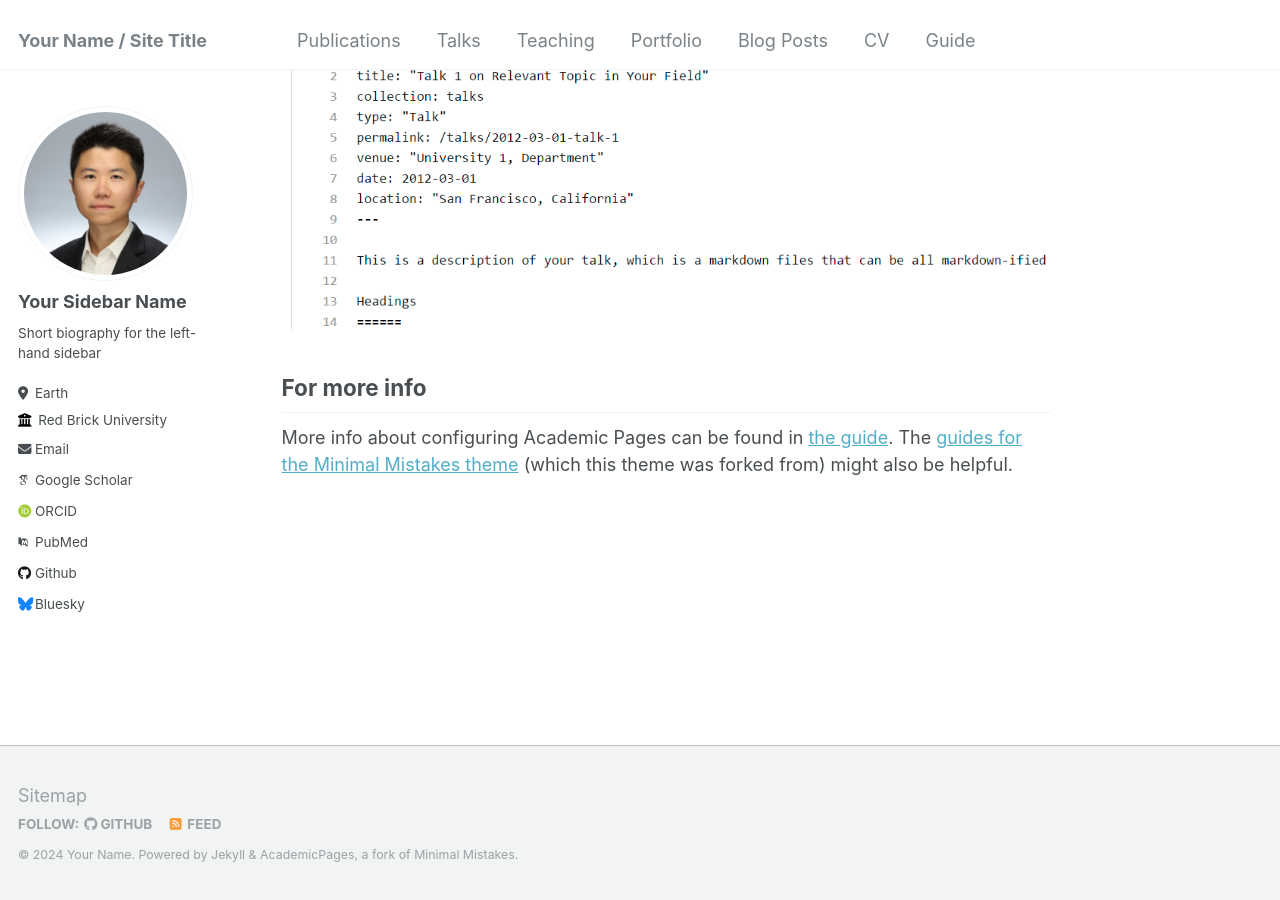
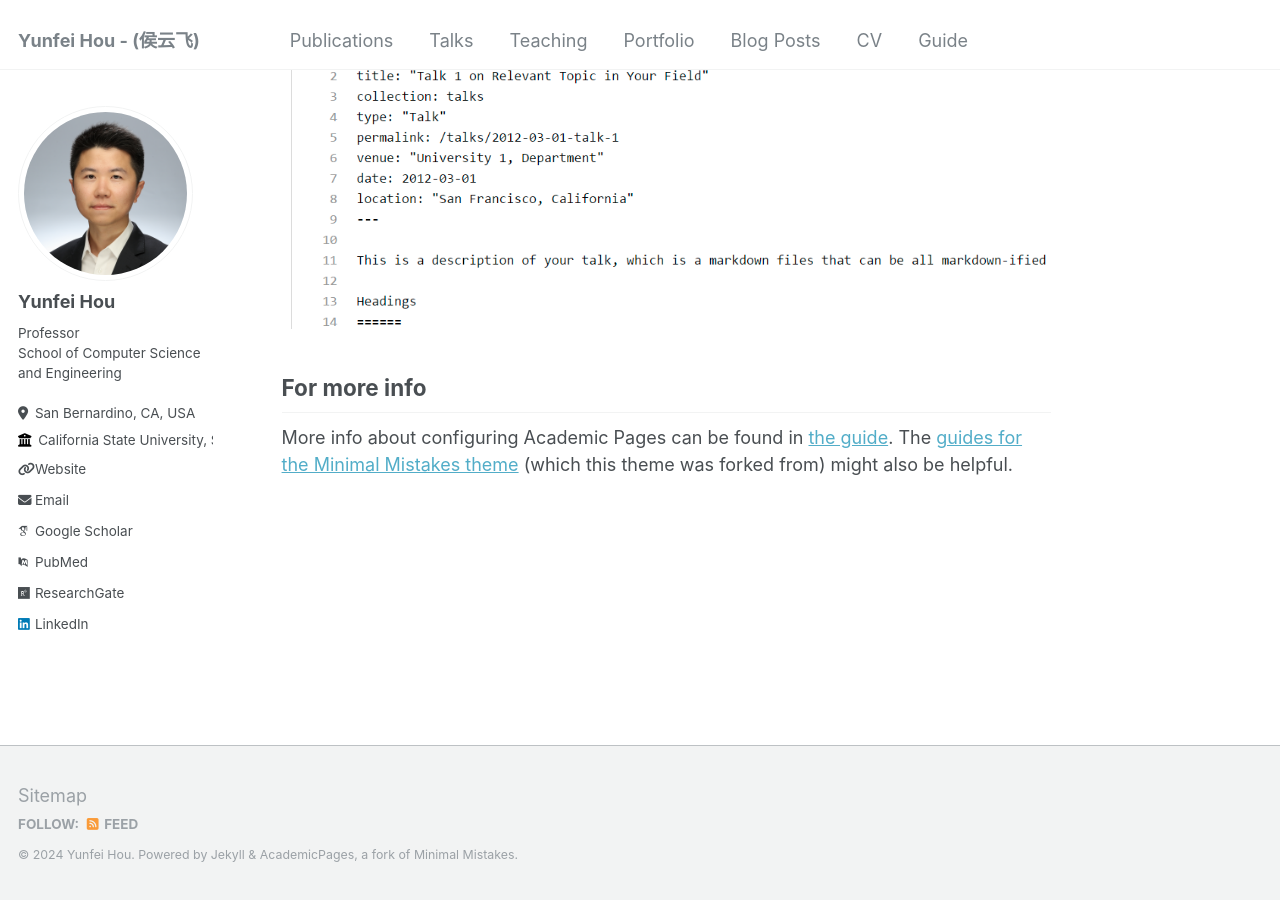
Before and after one commit to feiyunhou/feiyunhou.github.io, a Jekyll site: the page built from _pages/about.md, in a window 1280 px wide and 900 px high, scrolled down 2660 px. Built offline with Jekyll 4.4.1, drawn with Linux system fonts in a browser that asks for light colours; some web fonts are replaced.

Commit message:
Update _config.yml

```diff
--- a/_config.yml
+++ b/_config.yml
@@ -8,13 +8,13 @@
 
 # Basic Site Settings
 locale                   : "en-US"
-title                    : "Your Name / Site Title"
+title                    : "Yunfei Hou - (侯云飞)"
 title_separator          : "-"
-name                     : &name "Your Name"
-description              : &description "personal description"
-url                      : https://academicpages.github.io # the base hostname & protocol for your site e.g. "https://mmistakes.github.io"
+name                     : &name "Yunfei Hou"
+description              : &description "Yunfei Hou's website"
+url                      : https://feiyunhou.github.io # the base hostname & protocol for your site e.g. "https://mmistakes.github.io"
 baseurl                  : "" # the subpath of your site, e.g. "/blog"
-repository               : "academicpages/academicpages.github.io"
+repository               : "feiyunhou/feiyunhou.github.io"
 
 # Site Author - The following control what appear as part of the author content on the side bar.
 #               If a field is blank the icon and link will not appear, otherwise it will be shown.
@@ -22,33 +22,33 @@ repository               : "academicpages/academicpages.github.io"
 author:
   # Biographic information
   avatar           : "profile.png"
-  name             : "Your Sidebar Name"
+  name             : "Yunfei Hou"
   pronouns         : # example: "she/her"
-  bio              : "Short biography for the left-hand sidebar"
-  location         : "Earth"
-  employer         : "Red Brick University"
-  uri              : # URL
-  email            : "none@example.org"
+  bio              : "Professor <br> School of Computer Science and Engineering"
+  location         : "San Bernardino, CA, USA"
+  employer         : "California State University, San Bernardino"
+  uri              : "https://www.csusb.edu/cse"
+  email            : "hou@csusb.edu"
 
   # Academic websites
   arxiv            : # URL - Update with the correct link to your profile
-  googlescholar    : "https://scholar.google.com/citations?user=PS_CX0AAAAAJ"
+  googlescholar    : "https://scholar.google.com/citations?user=QFQ37sAAAAAJ&hl=en"
   impactstory      : # URL
-  orcid            : "http://orcid.org/yourorcidurl"
+  orcid            : #"http://orcid.org/yourorcidurl"
   semantic         : # URL
   pubmed           : "https://www.ncbi.nlm.nih.gov/pubmed/?term=john+snow"
-  researchgate     : # URL
+  researchgate     : "https://www.researchgate.net/profile/Yunfei-Hou"
 
   # Repositories and software development
   bitbucket        : # Username - Update with your username on the site
   codepen          : # Username
   dribbble         : # Username
-  github           : "academicpages"
+  github           : # "academicpages"
   kaggle           : # Username
   stackoverflow    : # User number or user number and name (i.e., use "1" or "1/jeff-atwood")
 
   # Social media
-  bluesky          : "bsky.app" # Replace this with you Bluesky username
+  bluesky          : # "bsky.app" # Replace this with you Bluesky username
   facebook         : # Username
   flickr           : # Username
   foursquare       : # Username
@@ -57,7 +57,7 @@ author:
   keybase          : # Username
   instagram        : # Username
   lastfm           : # Username
-  linkedin         : # Username
+  linkedin         : "yunfei-hou-4364bb28"
   mastodon         : # URL
   medium           : # URL
   pinterest        : # Username
```
